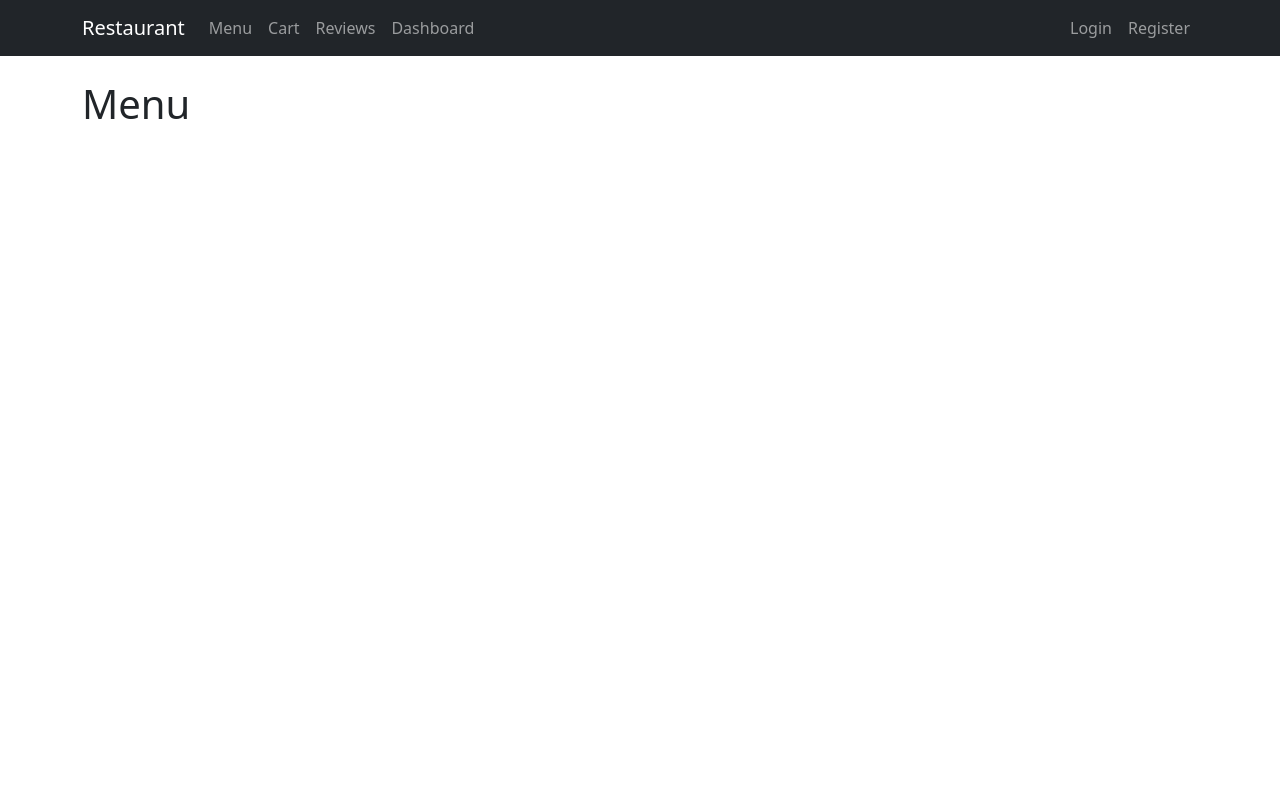
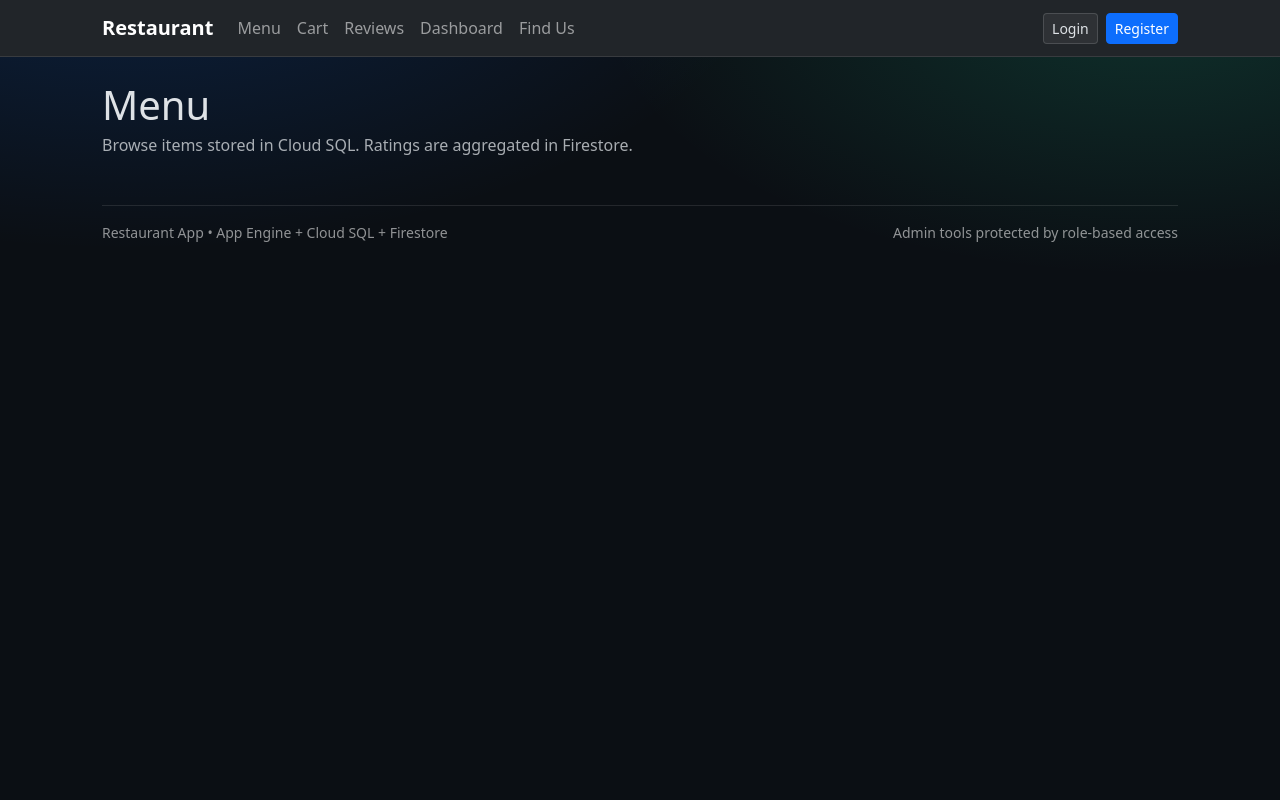
Before and after one commit to michaelSands04/systemsDevelopment-Resturant, a Python web app: template templates/menu.html in a window 1280 px wide. Run offline with Jinja, Linux system fonts and the light colour scheme; the template is opened without the code that fills it, so the values that code supplies are empty.

Commit message:
Improve UI: menu categories + styling updates

```diff
--- a/templates/base.html
+++ b/templates/base.html
@@ -1,58 +1,151 @@
 <!doctype html>
-<html lang="en">
+<html lang="en" data-bs-theme="dark">
 <head>
   <meta charset="utf-8">
   <meta name="viewport" content="width=device-width, initial-scale=1">
   <title>{{ title or "Restaurant App" }}</title>
+
   <link href="https://cdn.jsdelivr.net/npm/bootstrap@5.3.3/dist/css/bootstrap.min.css" rel="stylesheet">
+
+  <style>
+    /* App background + typography polish */
+    body {
+      min-height: 100vh;
+      background: radial-gradient(1200px 600px at 10% -10%, rgba(13,110,253,.20), transparent 55%),
+                  radial-gradient(1000px 500px at 90% 0%, rgba(32,201,151,.18), transparent 55%),
+                  #0b0f14;
+    }
+
+    .app-shell {
+      max-width: 1100px;
+    }
+
+    .glass {
+      background: rgba(20, 28, 38, 0.70);
+      border: 1px solid rgba(255,255,255,.08);
+      border-radius: 14px;
+      backdrop-filter: blur(6px);
+    }
+
+    .nav-link.active {
+      color: #fff !important;
+      font-weight: 600;
+    }
+
+    .card {
+      border: 1px solid rgba(255,255,255,.08);
+      border-radius: 16px;
+      background: rgba(18, 24, 33, 0.85);
+    }
+
+    .card-hover {
+      transition: transform .12s ease, border-color .12s ease, box-shadow .12s ease;
+    }
+    .card-hover:hover {
+      transform: translateY(-2px);
+      border-color: rgba(255,255,255,.14);
+      box-shadow: 0 10px 30px rgba(0,0,0,.30);
+    }
+
+    .badge-rating {
+      border: 1px solid rgba(255,255,255,.12);
+    }
+
+    footer {
+      color: rgba(255,255,255,.55);
+    }
+
+    .btn-soft {
+      border: 1px solid rgba(255,255,255,.14);
+      background: rgba(255,255,255,.06);
+    }
+    .btn-soft:hover {
+      background: rgba(255,255,255,.10);
+    }
+  </style>
 </head>
 
 <body>
-<nav class="navbar navbar-expand-lg navbar-dark bg-dark">
-  <div class="container">
-    <a class="navbar-brand" href="/">Restaurant</a>
+<nav class="navbar navbar-expand-lg navbar-dark bg-dark border-bottom border-white border-opacity-10">
+  <div class="container app-shell">
+    <a class="navbar-brand fw-semibold" href="/">Restaurant</a>
 
+    <button class="navbar-toggler" type="button" data-bs-toggle="collapse" data-bs-target="#navMain"
+            aria-controls="navMain" aria-expanded="false" aria-label="Toggle navigation">
+      <span class="navbar-toggler-icon"></span>
+    </button>
+
+    <div class="collapse navbar-collapse" id="navMain">
       <!-- Left-side nav links -->
-    <div class="navbar-nav">
-      <a class="nav-link" href="/menu">Menu</a>
-      <a class="nav-link" href="/cart">Cart</a>
-      <a class="nav-link" href="/reviews">Reviews</a>
-      <a class="nav-link" href="/stats">Dashboard</a>
+      <ul class="navbar-nav me-auto mb-2 mb-lg-0">
+        <li class="nav-item">
+          <a class="nav-link {% if request.path.startswith('/menu') %}active{% endif %}" href="/menu">Menu</a>
+        </li>
+        <li class="nav-item">
+          <a class="nav-link {% if request.path.startswith('/cart') %}active{% endif %}" href="/cart">Cart</a>
+        </li>
+        <li class="nav-item">
+          <a class="nav-link {% if request.path.startswith('/reviews') %}active{% endif %}" href="/reviews">Reviews</a>
+        </li>
+        <li class="nav-item">
+          <a class="nav-link {% if request.path.startswith('/stats') %}active{% endif %}" href="/stats">Dashboard</a>
+        </li>
+
+        <!-- ready for Google Maps page -->
+        <li class="nav-item">
+          <a class="nav-link {% if request.path.startswith('/find-us') %}active{% endif %}" href="/find-us">Find Us</a>
+        </li>
 
         {% if user and user.role == "admin" %}
-        <a class="nav-link" href="/admin">Admin</a>
-        <a class="nav-link" href="/admin/logs">Audit Logs</a>
+          <li class="nav-item">
+            <a class="nav-link {% if request.path.startswith('/admin') %}active{% endif %}" href="/admin">Admin</a>
+          </li>
+          <li class="nav-item">
+            <a class="nav-link {% if request.path.startswith('/admin/logs') %}active{% endif %}" href="/admin/logs">Audit Logs</a>
+          </li>
         {% endif %}
-    </div>
+      </ul>
 
       <!-- Right-side auth controls -->
-    <div class="navbar-nav ms-auto align-items-center">
+      <div class="d-flex align-items-center gap-2">
         {% if user %}
-        <span class="navbar-text text-muted me-2">Hi, {{ user.username }}</span>
+          <span class="text-white-50 small">Hi, <span class="text-white">{{ user.username }}</span></span>
           <form method="post" action="/logout" class="d-inline">
             <button class="btn btn-sm btn-outline-light" type="submit">Logout</button>
           </form>
         {% else %}
-        <a class="nav-link" href="/login">Login</a>
-        <a class="nav-link" href="/register">Register</a>
+          <a class="btn btn-sm btn-soft" href="/login">Login</a>
+          <a class="btn btn-sm btn-primary" href="/register">Register</a>
         {% endif %}
+      </div>
     </div>
   </div>
 </nav>
 
 {% with messages = get_flashed_messages(with_categories=true) %}
   {% if messages %}
-    <div class="container mt-3">
+    <div class="container app-shell mt-3">
       {% for category, msg in messages %}
-        <div class="alert alert-{{category}}">{{ msg }}</div>
+        <div class="alert alert-{{category}} alert-dismissible fade show glass mb-2" role="alert">
+          <div class="mb-0">{{ msg }}</div>
+          <button type="button" class="btn-close" data-bs-dismiss="alert" aria-label="Close"></button>
+        </div>
       {% endfor %}
     </div>
   {% endif %}
 {% endwith %}
 
-<div class="container py-4">
+<main class="container app-shell py-4">
   {% block content %}{% endblock %}
+</main>
+
+<footer class="container app-shell pb-4">
+  <div class="d-flex justify-content-between align-items-center border-top border-white border-opacity-10 pt-3">
+    <div class="small">Restaurant App • App Engine + Cloud SQL + Firestore</div>
+    <div class="small">Admin tools protected by role-based access</div>
   </div>
+</footer>
 
+<script src="https://cdn.jsdelivr.net/npm/bootstrap@5.3.3/dist/js/bootstrap.bundle.min.js"></script>
 </body>
 </html>
--- a/templates/menu.html
+++ b/templates/menu.html
@@ -1,35 +1,84 @@
 {% extends "base.html" %}
 {% block content %}
-  <h1 class="mb-3">Menu</h1>
+
+  <div class="mb-4">
+    <h1 class="mb-1">Menu</h1>
+    <p class="text-muted mb-0">Browse items stored in Cloud SQL. Ratings are aggregated in Firestore.</p>
+  </div>
+
+  {# category order + display names #}
+  {% set cat_order = ["burger", "pizza", "sides", "drink", "other"] %}
+  {% set cat_labels = {
+    "burger": "Burgers",
+    "pizza": "Pizza",
+    "sides": "Sides",
+    "drink": "Drinks",
+    "other": "Other"
+  } %}
+
+  {# build a grouped dict: {category: [items]} #}
+  {% set grouped = {} %}
+  {% for item in menu %}
+    {% set c = (item.category or "other")|lower %}
+    {% if c not in grouped %}
+      {% set _ = grouped.update({c: []}) %}
+    {% endif %}
+    {% set _ = grouped[c].append(item) %}
+  {% endfor %}
+
+  {% for c in cat_order %}
+    {% if grouped.get(c) %}
+      <div class="d-flex align-items-center justify-content-between mt-4 mb-2">
+        <h3 class="mb-0">{{ cat_labels.get(c, c|title) }}</h3>
+      </div>
 
       <div class="row g-3">
-    {% for item in menu %}
+        {% for item in grouped.get(c, []) %}
           <div class="col-md-4">
-        <div class="card">
-          <div class="card-body">
-            <h5 class="card-title d-flex justify-content-between align-items-start">
-              <span>{{ item.name }}</span>
+            <div class="card h-100 shadow-sm">
+
+              {% if item.image_url %}
+                <img
+                  src="{{ item.image_url }}"
+                  class="card-img-top"
+                  alt="{{ item.name }}"
+                  style="height: 180px; object-fit: cover;"
+                  loading="lazy"
+                >
+              {% else %}
+                <div class="bg-secondary" style="height:180px;"></div>
+              {% endif %}
+
+              <div class="card-body d-flex flex-column">
+
+                <div class="d-flex justify-content-between align-items-start">
+                  <h5 class="card-title mb-1">{{ item.name }}</h5>
 
                   {% if item.review_count and item.review_count > 0 %}
                     <span class="badge bg-info text-dark">
                       ★ {{ item.avg_rating }}/5 ({{ item.review_count }})
                     </span>
                   {% else %}
-                <span class="badge bg-secondary">
-                  No ratings
-                </span>
+                    <span class="badge bg-secondary">No ratings</span>
                   {% endif %}
-            </h5>
+                </div>
 
-            <p class="card-text">{{ item.description }}</p>
-            <p class="fw-bold">£{{ "%.2f"|format(item.price) }}</p>
+                <p class="card-text text-muted mb-3">{{ item.description }}</p>
+
+                <div class="mt-auto d-flex justify-content-between align-items-center">
+                  <span class="fw-bold">£{{ "%.2f"|format(item.price) }}</span>
 
                   <form method="post" action="/cart/add/{{ item.id }}">
                     <button class="btn btn-success" type="submit">Add to cart</button>
                   </form>
                 </div>
+
+              </div>
             </div>
           </div>
         {% endfor %}
       </div>
+    {% endif %}
+  {% endfor %}
+
 {% endblock %}
```
Lines whose indentation alone changed are shown as unchanged.
